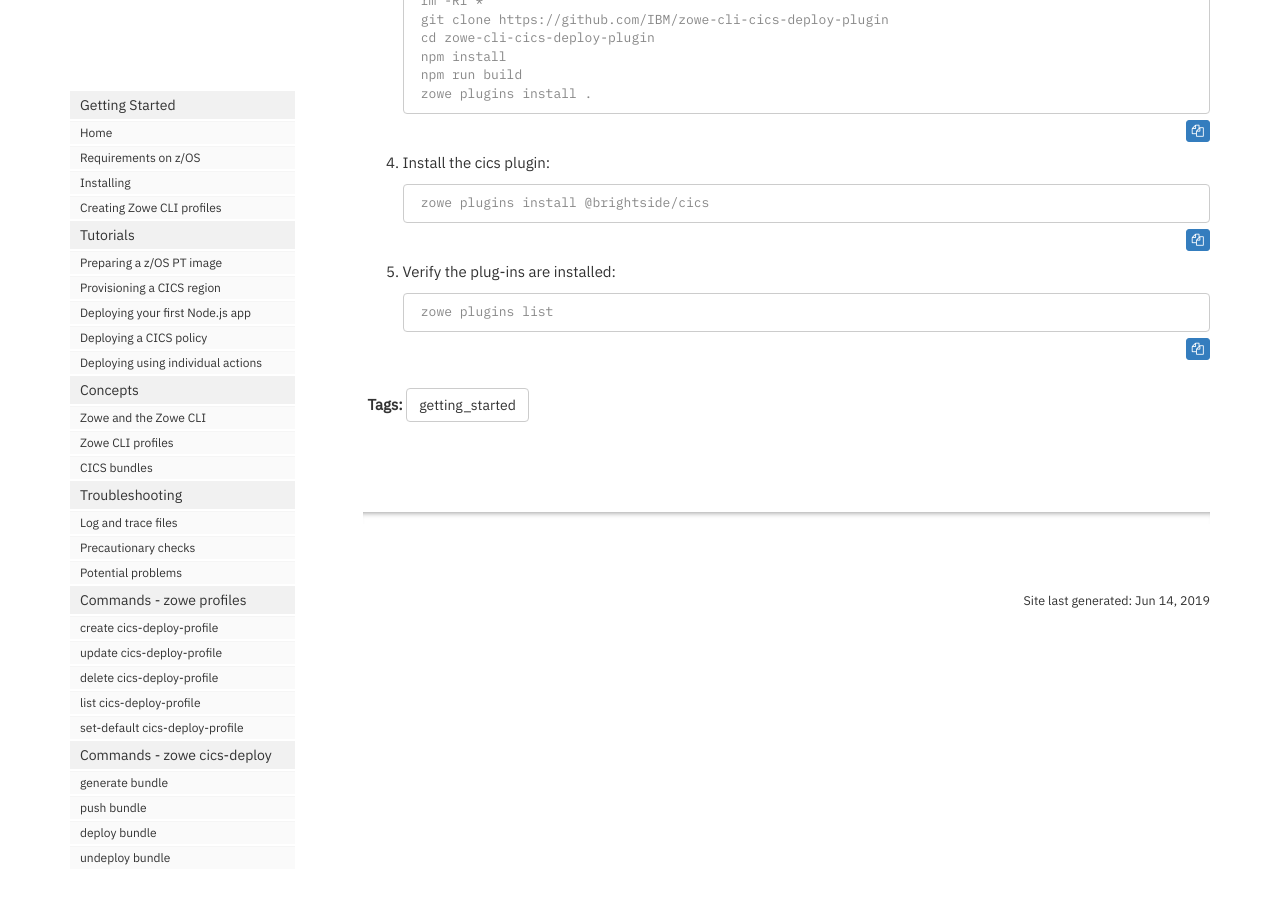
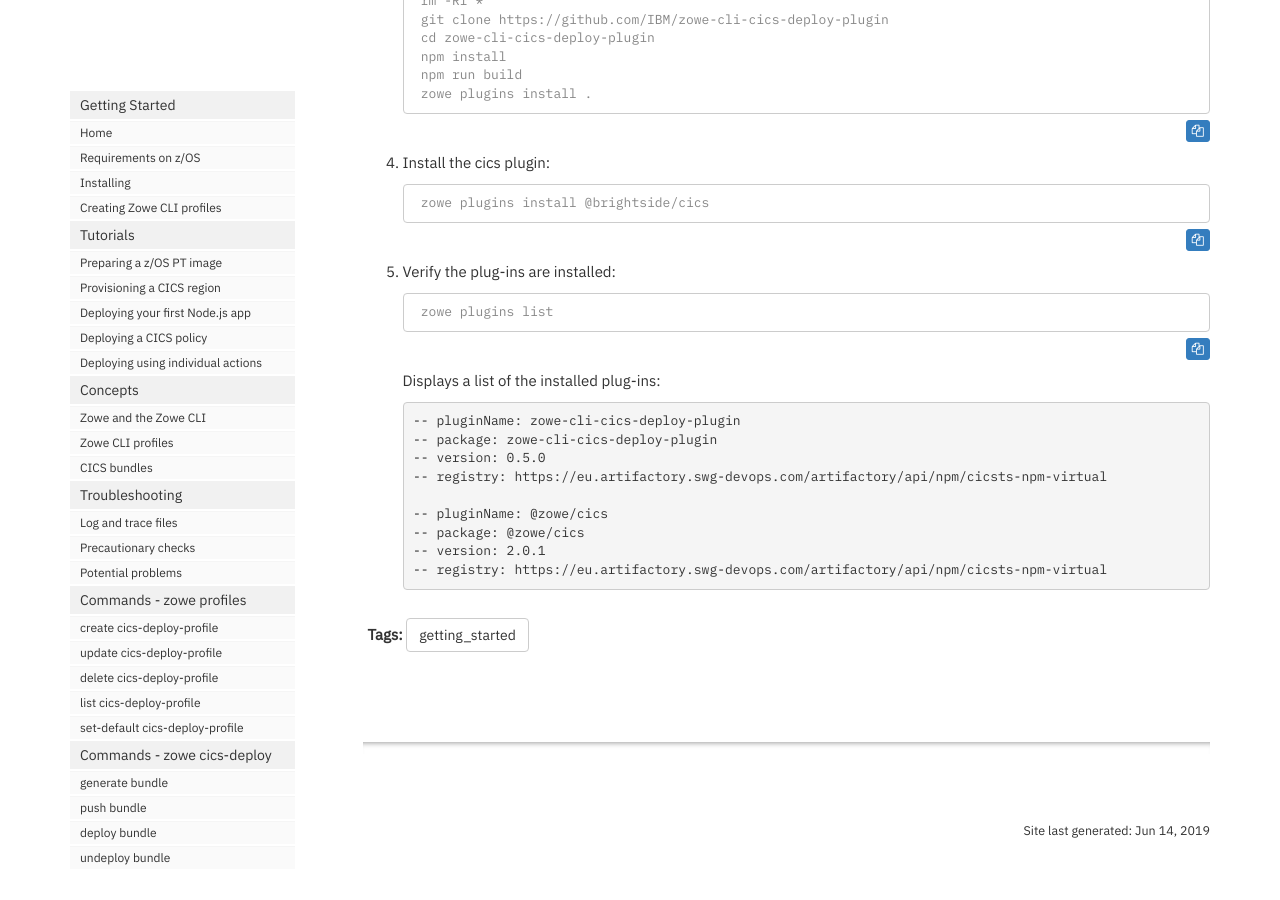
Before and after one commit to IBM/zowe-cli-cics-deploy-plugin, a Jekyll site: the page built from docs/pages/cdp/cdp-Installing.md, in a window 1280 px wide and 900 px high, scrolled down 570 px. Built offline with Jekyll 4.4.1, drawn with Linux system fonts in a browser that asks for light colours; nearby versions of some CDN libraries; comment, search, counter and statistics services are not loaded.

Commit message:
Add output from zowe plugins list
Signed-off-by: Mark Cocker <mark_cocker@uk.ibm.com>

````diff
--- a/docs/pages/cdp/cdp-Installing.md
+++ b/docs/pages/cdp/cdp-Installing.md
@@ -36,6 +36,7 @@ toc: false
     npm run build
     zowe plugins install .
     ```
+
 4. Install the cics plugin:
 
     ```console
@@ -47,3 +48,16 @@ toc: false
     ```console
     zowe plugins list
     ```
+
+    Displays a list of the installed plug-ins:
+
+   <pre class="messageText">
+   -- pluginName: zowe-cli-cics-deploy-plugin
+   -- package: zowe-cli-cics-deploy-plugin
+   -- version: 0.5.0
+   -- registry: https://eu.artifactory.swg-devops.com/artifactory/api/npm/cicsts-npm-virtual
+
+   -- pluginName: @zowe/cics
+   -- package: @zowe/cics
+   -- version: 2.0.1
+   -- registry: https://eu.artifactory.swg-devops.com/artifactory/api/npm/cicsts-npm-virtual</pre>
````
